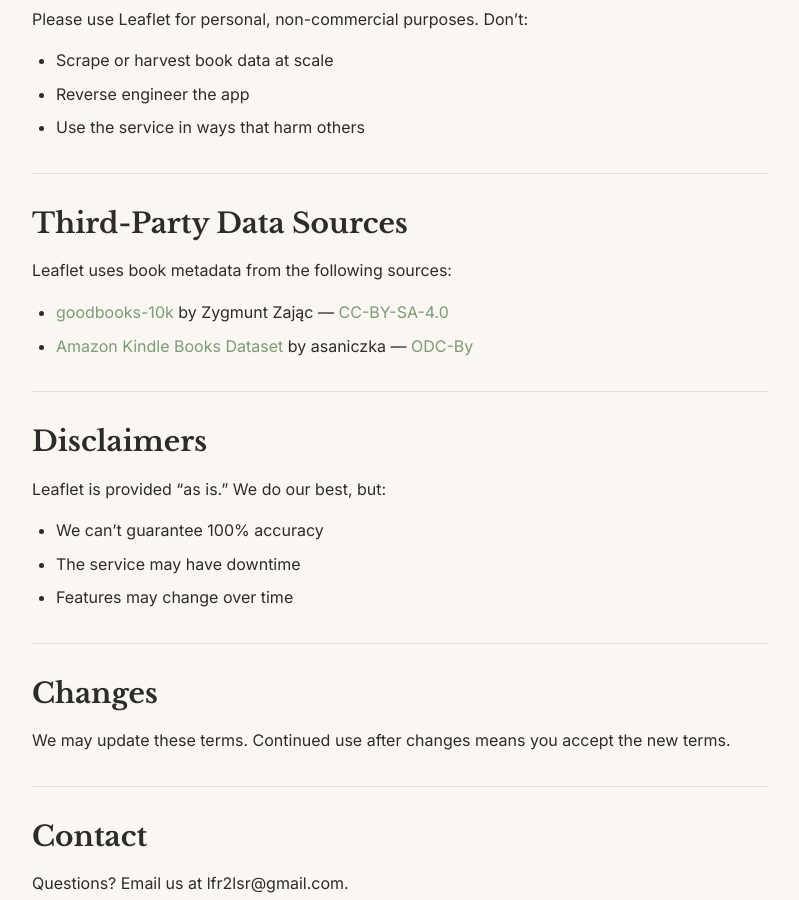
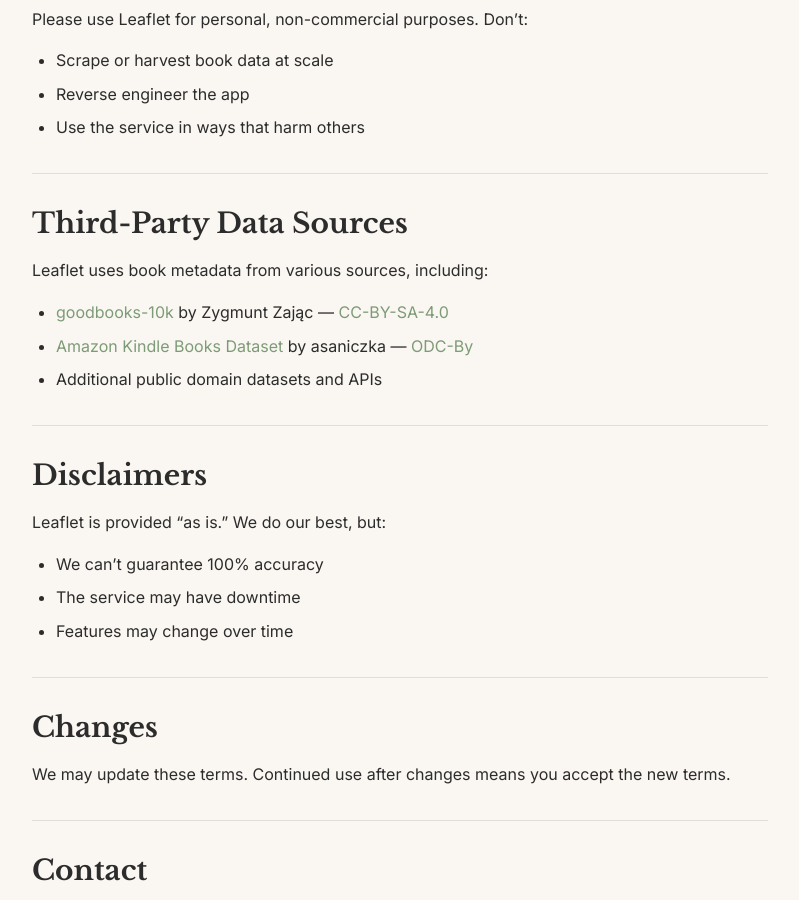
Before and after one commit to leaflet-books/leaflet-books.github.io, a Jekyll site: the page built from terms.md, in a window 1280 px wide and 900 px high, scrolled down 1064 px. Shown: the whole window, without its empty margins (240-1039 px from the left). Built offline with Jekyll 4.4.1, drawn with Linux system fonts in a browser that asks for light colours.

Commit message:
docs: clarify data sources list is not exhaustive

```diff
--- a/terms.md
+++ b/terms.md
@@ -45,10 +45,11 @@ Please use Leaflet for personal, non-commercial purposes. Don't:
 
 ## Third-Party Data Sources
 
-Leaflet uses book metadata from the following sources:
+Leaflet uses book metadata from various sources, including:
 
 - [goodbooks-10k](https://github.com/zygmuntz/goodbooks-10k) by Zygmunt Zając — [CC-BY-SA-4.0](https://creativecommons.org/licenses/by-sa/4.0/)
 - [Amazon Kindle Books Dataset](https://www.kaggle.com/datasets/asaniczka/amazon-kindle-books-dataset-2023-130k-books) by asaniczka — [ODC-By](https://opendatacommons.org/licenses/by/1-0/)
+- Additional public domain datasets and APIs
 
 ---
 
```
